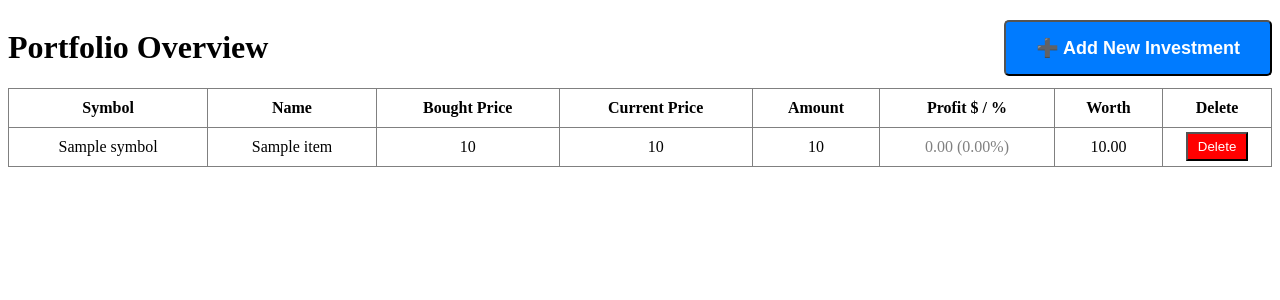
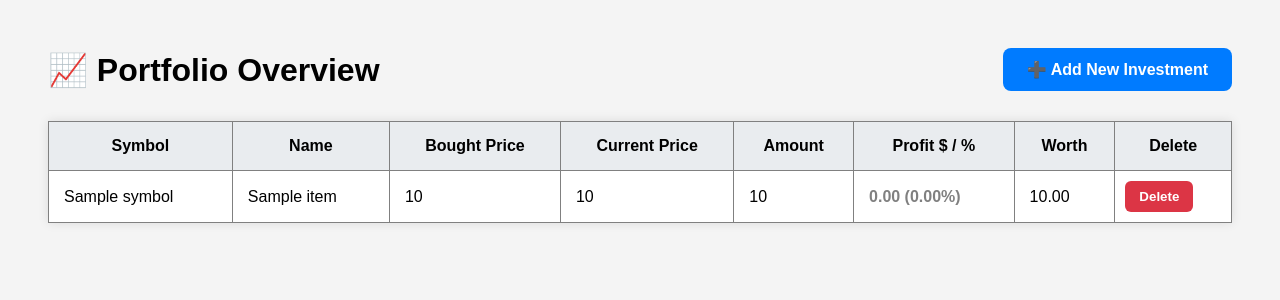
Before and after one commit to ErayBahar/django-portfolio-app, a Django app: template portfolio/templates/portfolio/portfolio_list.html in a window 1280 px wide. Shown: the top 300 px of the page. Run offline with Django 5.2, Linux system fonts and the light colour scheme; the template is opened without the code that fills it: most values are stand-ins (such as "Sample title", 1, 10 or a date in 2020).

Commit message:
Style: Improve layout and design of portfolio_list.html with inline styling

```diff
--- a/portfolio/templates/portfolio/portfolio_list.html
+++ b/portfolio/templates/portfolio/portfolio_list.html
@@ -1,64 +1,86 @@
-<!-- portfolio/templates/portfolio/portfolio_list.html -->
 <!DOCTYPE html>
 <html>
 <head>
     <title>My Portfolio</title>
 </head>
-<body>
+<body style="font-family: Arial, sans-serif; padding: 40px; background-color: #f4f4f4;">
 
-   <div style="display: flex; justify-content: space-between; align-items: center;">
-    <h1>Portfolio Overview</h1>
+    <div style="display: flex; justify-content: space-between; align-items: center; margin-bottom: 30px;">
+        <h1 style="margin: 0;">📈 Portfolio Overview</h1>
         <a href="{% url 'add_investment' %}">
-        <button style="padding: 15px 30px; font-size: 18px; font-weight: bold; background-color: #007bff; color: white; border-radius: 5px;">
+            <button style="
+                padding: 12px 24px;
+                font-size: 16px;
+                font-weight: bold;
+                background-color: #007bff;
+                color: white;
+                border: none;
+                border-radius: 8px;
+                cursor: pointer;
+            ">
                 ➕ Add New Investment
             </button>
         </a>
     </div>
-    <table border="1" style="border-collapse: collapse; width: 100%; text-align: center;">
-    <tr>
-        <th style="padding: 10px;">Symbol</th>
-        <th style="padding: 10px;">Name</th>
-        <th style="padding: 10px;">Bought Price</th>
-        <th style="padding: 10px;">Current Price</th>
-        <th style="padding: 10px;">Amount</th>
-        <th style="padding: 10px;">Profit $ / %</th>
-        <th style="padding: 10px;">Worth</th>
-        <th>Delete</th>
 
+    <table border="1" style="
+        width: 100%;
+        border-collapse: collapse;
+        background-color: white;
+        box-shadow: 0 0 10px rgba(0,0,0,0.1);
+    ">
+        <tr style="background-color: #e9ecef;">
+            <th style="padding: 15px;">Symbol</th>
+            <th style="padding: 15px;">Name</th>
+            <th style="padding: 15px;">Bought Price</th>
+            <th style="padding: 15px;">Current Price</th>
+            <th style="padding: 15px;">Amount</th>
+            <th style="padding: 15px;">Profit $ / %</th>
+            <th style="padding: 15px;">Worth</th>
+            <th style="padding: 15px;">Delete</th>
+        </tr>
 
-    </tr>
         {% for item in items %}
-    <tr>
-        <td style="padding: 10px;">{{ item.symbol }}</td>
-        <td style="padding: 10px;">{{ item.name }}</td>
-        <td style="padding: 10px;">{{ item.boughtPrice }}</td>
-        <td style="padding: 10px;">{{ item.currentPrice }}</td>
-        <td style="padding: 10px;">{{ item.amount }}</td>
-        <td style="padding: 10px;">
+        <tr style="background-color: {% cycle '#ffffff' '#f8f9fa' %};">
+            <td style="padding: 15px;">{{ item.symbol }}</td>
+            <td style="padding: 15px;">{{ item.name }}</td>
+            <td style="padding: 15px;">{{ item.boughtPrice }}</td>
+            <td style="padding: 15px;">{{ item.currentPrice }}</td>
+            <td style="padding: 15px;">{{ item.amount }}</td>
+            <td style="padding: 15px;">
                 {% if item.profit > 0 %}
-                <span style="color:green;">
+                    <span style="color: green; font-weight: bold;">
                         +{{ item.profit|floatformat:2 }} (+{{ item.profitPercentage|floatformat:2 }}%)
                     </span>
                 {% elif item.profit < 0 %}
-                <span style="color:red;">
+                    <span style="color: red; font-weight: bold;">
                         {{ item.profit|floatformat:2 }} ({{ item.profitPercentage|floatformat:2 }}%)
                     </span>
                 {% else %}
-                <span style="color:gray;">
+                    <span style="color: gray; font-weight: bold;">
                         0.00 (0.00%)
                     </span>
                 {% endif %}
             </td>
-        <td style="padding: 10px;">{{ item.worth|floatformat:2 }}</td>
-        <td>
+            <td style="padding: 15px;">{{ item.worth|floatformat:2 }}</td>
+            <td style="padding: 10px;">
                 <a href="{% url 'delete_investment' item.id %}">
-            <button style="padding: 5px 10px; background-color: red; color: white;">Delete</button>
+                    <button style="
+                        padding: 8px 14px;
+                        background-color: #dc3545;
+                        color: white;
+                        font-weight: bold;
+                        border: none;
+                        border-radius: 6px;
+                        cursor: pointer;
+                    ">
+                        Delete
+                    </button>
                 </a>
             </td>
         </tr>
         {% endfor %}
     </table>
 
-
 </body>
 </html>
```
Also changed, not shown: db.sqlite3, portfolio/migrations/0004_alter_portfolioitem_symbol.py (added). Lines whose indentation alone changed are shown as unchanged.
